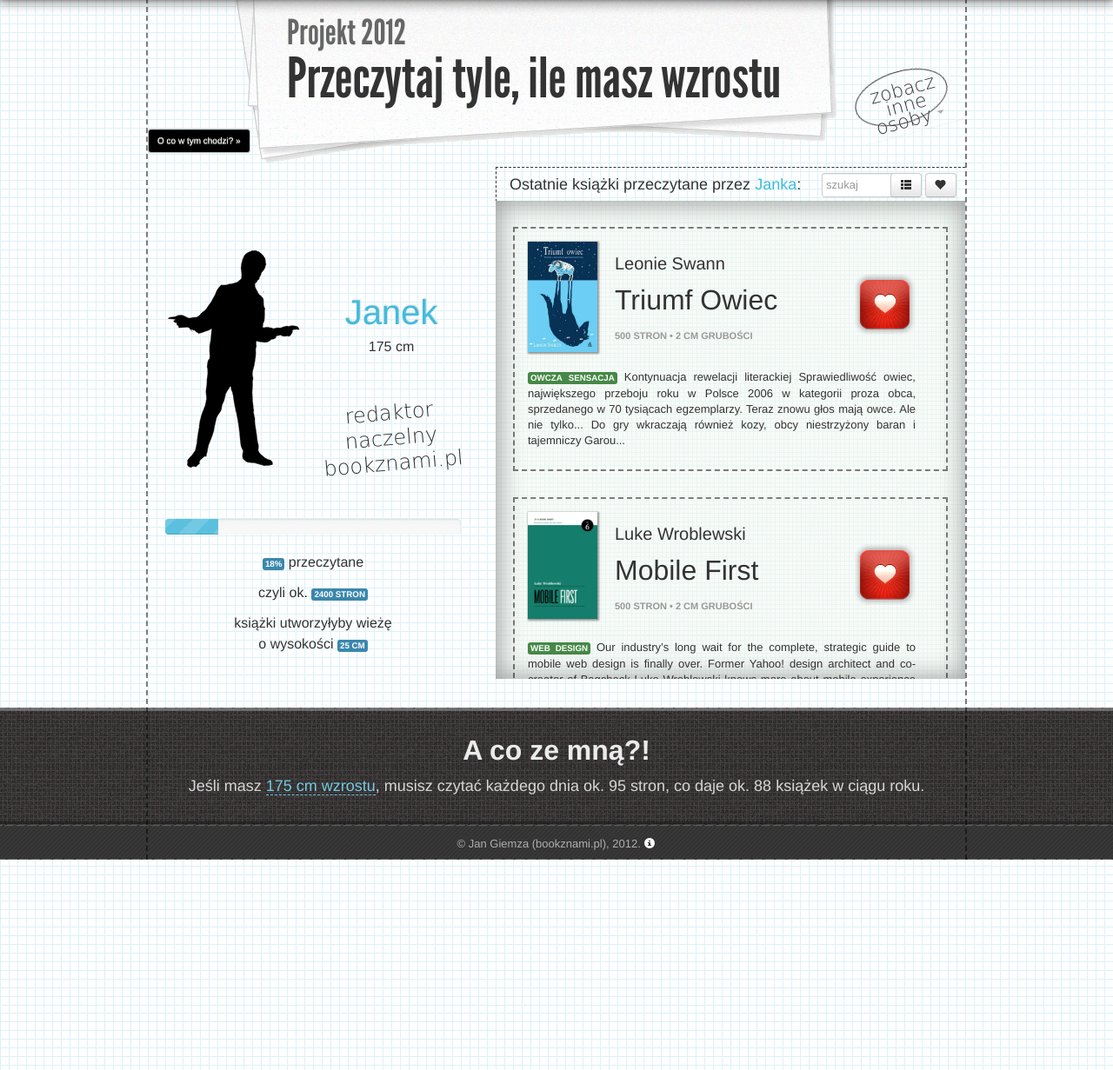
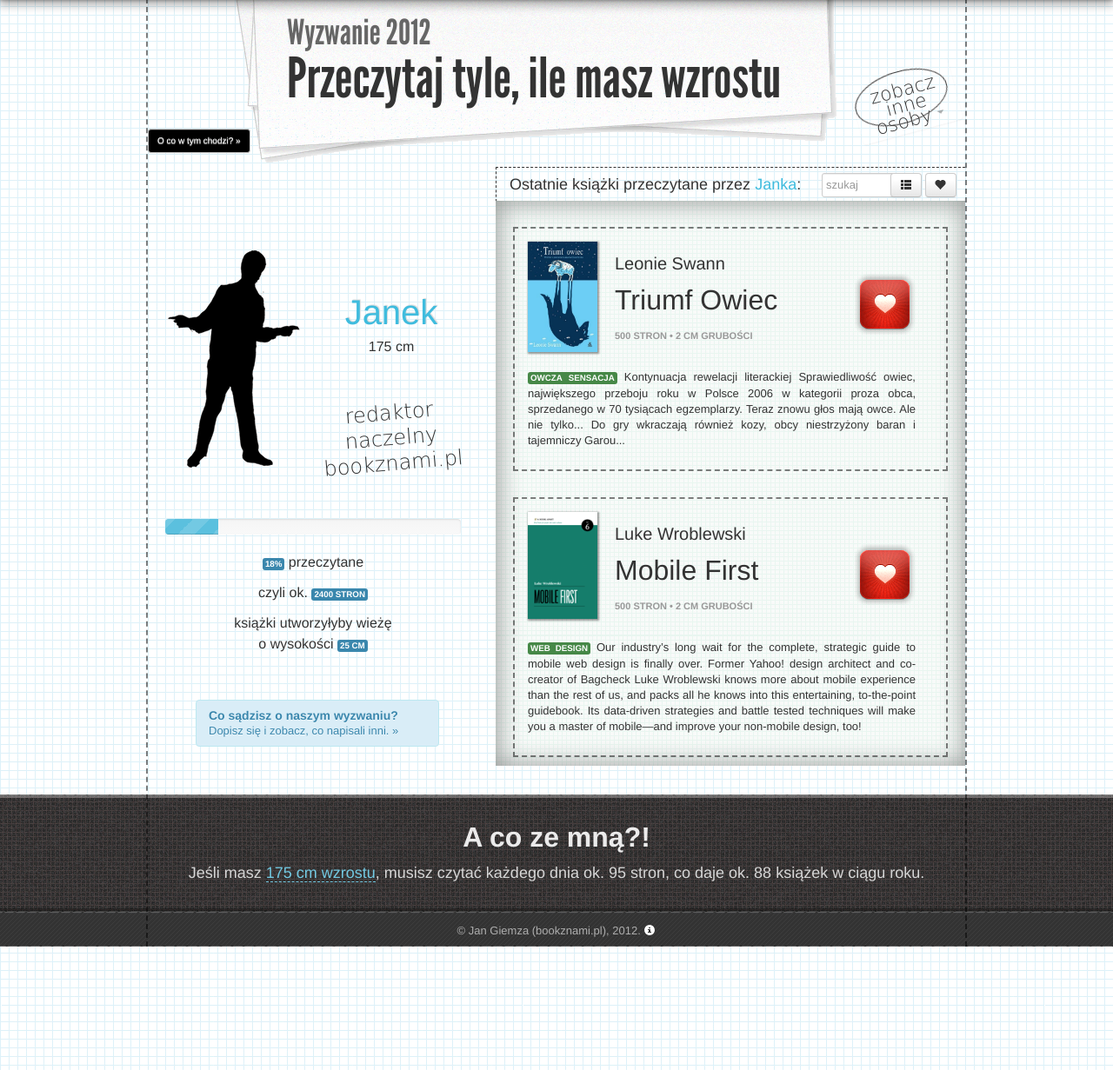
Before and after one commit to jasio/czytaj, a PHP site: page / in a window 1280 px wide. Shown: the part 42-1273 px from the top of the page at 87% size. Run offline with PHP 8.4, Linux system fonts and the light colour scheme; some libraries are stand-ins or nearby versions; some web fonts are replaced.

Commit message:
Poprawki, test pod roznymi przegladarkami

```diff
--- a/css/style.css
+++ b/css/style.css
@@ -136,7 +136,11 @@ body {
 	background-image:url('../img/zobaczinneosoby_bg.gif');
 	background-color:rgba(255,255,255,0.1);
 	border:none;
-	-webkit-transform: rotate(-15deg);
+	-moz-transform: scale(1) rotate(-15deg) translate(0px, 0px) skew(0deg, 0deg);
+	-webkit-transform: scale(1) rotate(-15deg) translate(0px, 0px) skew(0deg, 0deg);
+	-o-transform: scale(1) rotate(-15deg) translate(0px, 0px) skew(0deg, 0deg);
+	-ms-transform: scale(1) rotate(-15deg) translate(0px, 0px) skew(0deg, 0deg);
+	transform: scale(1) rotate(-15deg) translate(0px, 0px) skew(0deg, 0deg);
 }
 
 .dropdown-menu {
@@ -175,11 +179,15 @@ body {
 	border: none;
 	border-right: none;
 	width:540px;
-	height:550px;
+	height:650px;
 	margin-top: -10px;
 	margin-bottom: 50px;
 	overflow: auto;
 	-webkit-box-shadow: inset 1px 1px 30px 1px rgba(0, 0, 0, 0.4);
+	-moz-box-shadow: inset 1px 1px 30px 1px rgba(0, 0, 0, 0.4);
+	-o-box-shadow: inset 1px 1px 30px 1px rgba(0, 0, 0, 0.4);
+	-ms-box-shadow: inset 1px 1px 30px 1px rgba(0, 0, 0, 0.4);
+	box-shadow: inset 1px 1px 30px 1px rgba(0, 0, 0, 0.4);
 	background: url('../img/lista_bg.gif');
 
 }
@@ -222,8 +230,11 @@ body {
 	line-height:1.2em;
 	margin-left: 180px;
 	color: rgba(0,0,0,0.8);
-	-webkit-transform: rotate(-5deg);
-	margin-top:-50px;
+	-moz-transform: scale(1) rotate(-5deg) translate(0px, 0px) skew(0deg, 0deg);
+	-webkit-transform: scale(1) rotate(-5deg) translate(0px, 0px) skew(0deg, 0deg);
+	-o-transform: scale(1) rotate(-5deg) translate(0px, 0px) skew(0deg, 0deg);
+	-ms-transform: scale(1) rotate(-5deg) translate(0px, 0px) skew(0deg, 0deg);
+	transform: scale(1) rotate(-5deg) translate(0px, 0px) skew(0deg, 0deg);	margin-top:-50px;
 	margin-bottom:50px;
 }
 
@@ -292,6 +303,8 @@ body {
 	margin-right: 20px;
 	-webkit-box-shadow: 1px 1px 2px 1px rgba(0, 0, 0, 0.4);
 	-moz-box-shadow: 1px 1px 2px 1px rgba(0, 0, 0, 0.4);
+	-o-box-shadow: 1px 1px 2px 1px rgba(0, 0, 0, 0.4);
+	-ms-box-shadow: 1px 1px 2px 1px rgba(0, 0, 0, 0.4);
 	box-shadow: 1px 1px 2px 1px rgba(0, 0, 0, 0.4);
 }
 
@@ -348,3 +361,14 @@ body {
 	font-size: 30px;
 	line-height: 1.6em;
 }
+
+#cosadzisz {
+	margin-left:45px;
+	margin-right: 35px;
+	margin-top: 40px;
+	padding:10px;
+}
+
+#cosadzisz * {
+	text-decoration:none;
+}
--- a/index.html
+++ b/index.html
@@ -54,7 +54,7 @@
 					<div class="span8">
 						<hgroup id="title">
 
-							<h2>Projekt 2012</h2>
+							<h2>Wyzwanie 2012</h2>
 							<h1>Przeczytaj tyle, ile masz wzrostu</h1>
 
 						</hgroup>
@@ -100,7 +100,17 @@
 					<p><span class="label label-info">18%</span> przeczytane</p>
 					<p>czyli ok. <span class="label label-info">2400 stron</span></p>
 					<p>książki utworzyłyby wieżę <br>o wysokości <span class="label label-info">25 cm</span></p>
+					<div id="cosadzisz">
+							<a data-toggle="modal" href="#skomentuj"><div class="alert alert-info">
+							<h4 class="alert-heading">Co sądzisz o naszym wyzwaniu?</h4>
+							Dopisz się i zobacz, co napisali inni. &raquo;
+						</div></a>
+					</div>
+
+
 				</div>
+
+
 
 				<div class="span7" id="lista">
 
@@ -253,7 +263,7 @@
 		</div>
 
 
-		<!--O stronie-->
+			<!--O stronie-->
 			<div id="siteinfo" class="modal hide fade">
         <div class="modal-header">
           <a class="close" data-dismiss="modal" >&times;</a>
@@ -299,6 +309,31 @@
         </div>
       </div>
 
+			<!-- Skomentuj -->
+			<div id="skomentuj" class="modal hide fade">
+        <div class="modal-header">
+          <a class="close" data-dismiss="modal" >&times;</a>
+          <h3>Skomentuj!</h3>
+        </div>
+				<div id="fb-root"></div>
+				<script>(function(d, s, id) {
+				  var js, fjs = d.getElementsByTagName(s)[0];
+				  if (d.getElementById(id)) return;
+				  js = d.createElement(s); js.id = id;
+				  js.src = "https://connect.facebook.net/pl_PL/all.js#xfbml=1&appId=413252915952";
+				  fjs.parentNode.insertBefore(js, fjs);
+				}(document, 'script', 'facebook-jssdk'));</script>
+
+        <div class="modal-body">
+          <h4>Text in a modal</h4>
+          <p>Duis mollis, est non commodo luctus, nisi erat porttitor ligula, eget lacinia odio sem.</p>
+					<div class="fb-comments" data-href="http://czytaj.bookznami.pl" data-num-posts="10" data-width="530"></div>
+        </div>
+        <div class="modal-footer">
+          <a href="#" class="btn btn-primary" data-dismiss="modal">Zamknij</a>
+        </div>
+      </div>
+
 		<!-- Szczypta magii na koniec -->
     <script type="text/javascript" src="http://platform.twitter.com/widgets.js"></script>
 		<script src="https://ajax.googleapis.com/ajax/libs/jquery/1.7.1/jquery.min.js"></script>
```
Also changed, not shown: img/comments-icon.gif (added).
